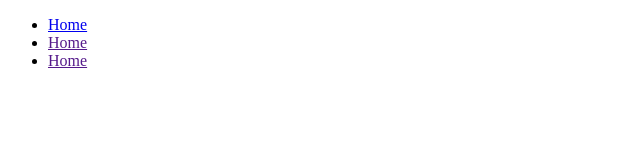
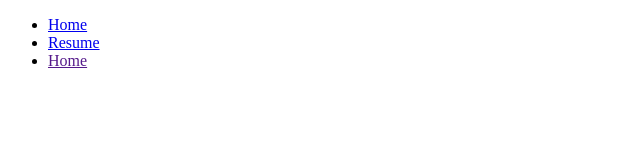
Before and after one commit to BryanRuan/Project1, a plain HTML site: page index.html in a window 1280 px wide. Shown: the full height of the page, 0-640 px from the left. Drawn offline with Linux system fonts and the light colour scheme.

Commit message:
Update index.html

```diff
--- a/index.html
+++ b/index.html
@@ -13,7 +13,7 @@
 			<nav>
 				<ul>
 						<li><a href="index.html">Home</a></li>
-						<li><a href="">Home</a></li>
+						<li><a href="resume.html">Resume</a></li>
 						<li><a href="">Home</a></li>
 				</ul>
 			</nav>
```
